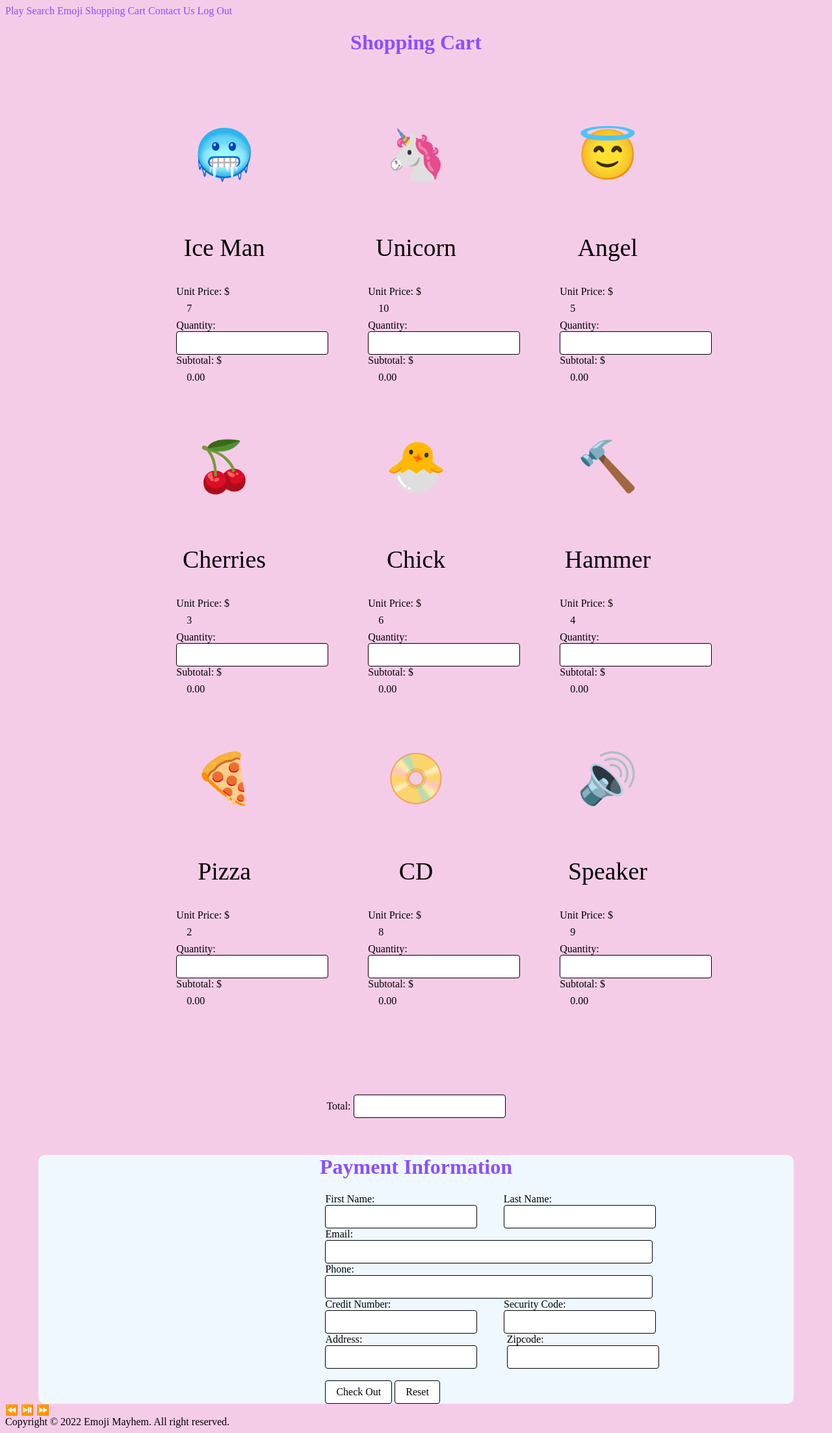
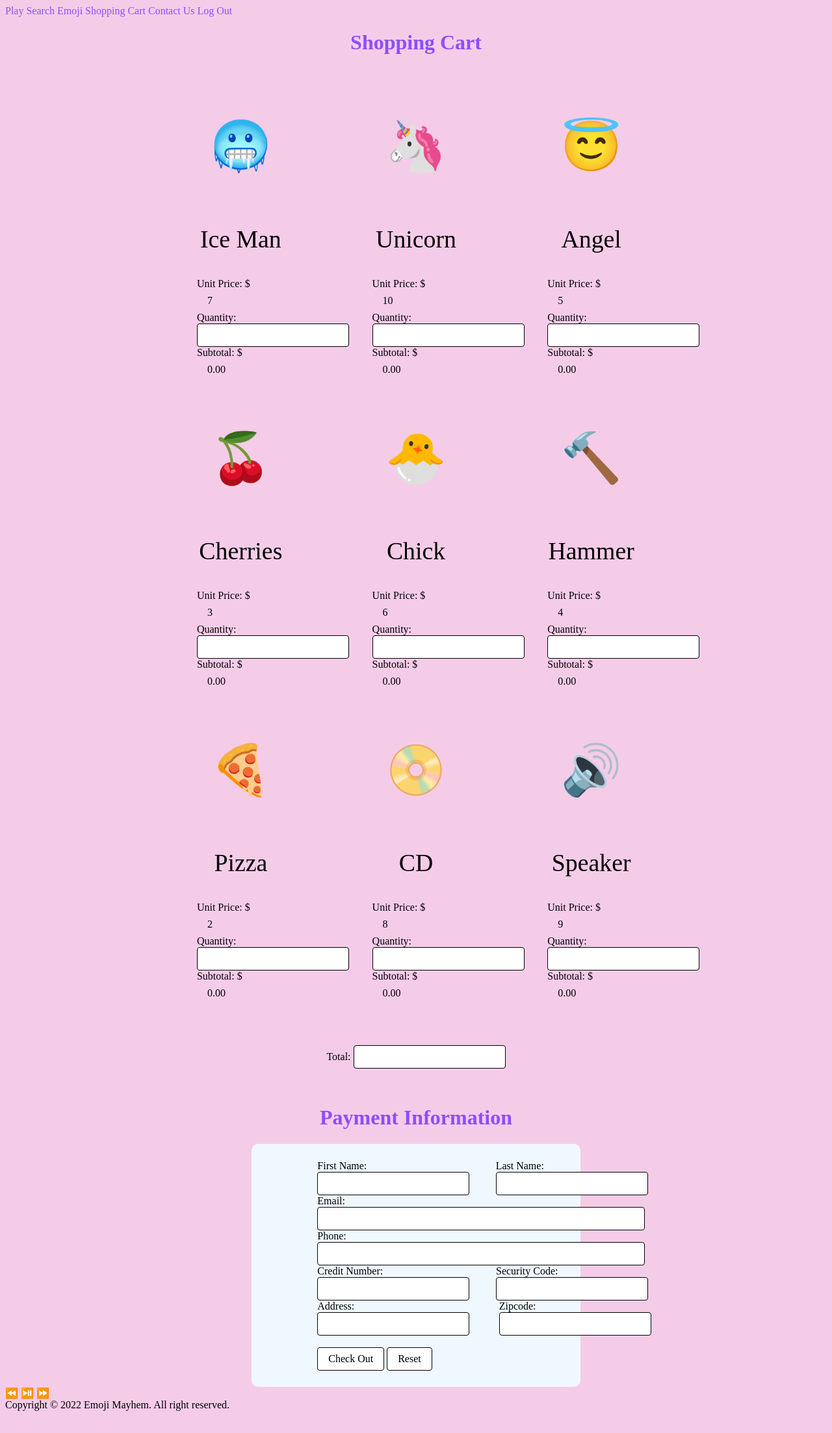
Before and after one commit to PatrickZhao0/WebDev-Project, a PHP site: page /shopping_cart.html in a window 1280 px wide. Shown: the whole page at 65% size. After the commit the page ends 2172 px from the top, so only its background shows below. Run offline with PHP 8.4, Linux system fonts and the light colour scheme; some web fonts are replaced.

Commit message:
Nordy Dec 11 448

```diff
--- a/css/shopping_cart.css
+++ b/css/shopping_cart.css
@@ -1,13 +1,46 @@
+.shopping_item{
+    text-align: center;
+    flex: 33.33%;
+}
+.shopping_cart{
+    display:flex;
+    flex-wrap: wrap;
+    justify-content: center;
+    padding-left: 18%;
+    padding-right: 18%;
+    padding-bottom: 5%;
+}
+
+.product_emoji{
+    font-size:2cm;
+}
+.unitPrice{
+    background-color: #F5CCE8;
+    border-top-style: hidden;
+    border-right-style: hidden;
+    border-left-style: hidden;
+    border-bottom-style: hidden;
+}
+.product_name{
+    font-size:1cm;
+}
+.info{
+    text-align: left;
+    padding-left: 25%;
+}
+
 .check_out{
     background-color: aliceblue;
-    margin-left: 4%;
-    margin-right:4%;
+    margin-left: 30%;
+    margin-right:30%;
     border-radius: 10px;
+    padding-top: 2%;
+    padding-bottom: 2%;
   }
 
   .payment_info{
     text-align: left;
-    margin-left: 38%;
+    margin-left: 20%;
     display: flex;
     justify-content: start;
   }
@@ -38,3 +71,10 @@
   .adress-1{
     margin-left: 9%;
   }
+
+@media screen and (max-width: 800px) {
+    .check_out, .payment_info{
+        margin-left: 15vw;
+        margin-right: 15vw;
+    }
+}
--- a/shopping_cart.html
+++ b/shopping_cart.html
@@ -18,37 +18,6 @@
 
     </head>
 
-    <style>
-        .shopping_item{
-            text-align: center;
-        }
-        .shopping_cart{
-            display:grid;
-            grid-template-columns: auto auto auto;
-            padding-left: 15%;
-            padding-right: 15%;
-            padding-top: 1%;
-            padding-bottom: 10%;
-        }
-        .product_emoji{
-            font-size:2cm;
-        }
-        .unitPrice{
-            background-color: #F5CCE8;
-            border-top-style: hidden;
-            border-right-style: hidden;
-            border-left-style: hidden;
-            border-bottom-style: hidden;
-        }
-        .product_name{
-            font-size:1cm;
-        }
-        .info{
-            text-align: left;
-            padding-left: 25%;
-        }
-
-    </style>
     <body>
 
         <nav>
@@ -159,8 +128,10 @@
 
         <br><br>
 
+        <h1>Payment Information</h1>
+
+
         <div class="check_out">
-            <h1>Payment Information</h1>
             <div class="payment_info">
                 <form action="product.php" method="post">
                     <div class="names">
@@ -210,6 +181,7 @@
             </div>
         </div>
 
+
         <div class="radio_station">
             <button class="last_song" style="padding: 0; border: 0; background-color: transparent;">&#9194</button>
             <button class="stop_song" style="padding: 0; border: 0; background-color: transparent;">⏯️</button>
```
